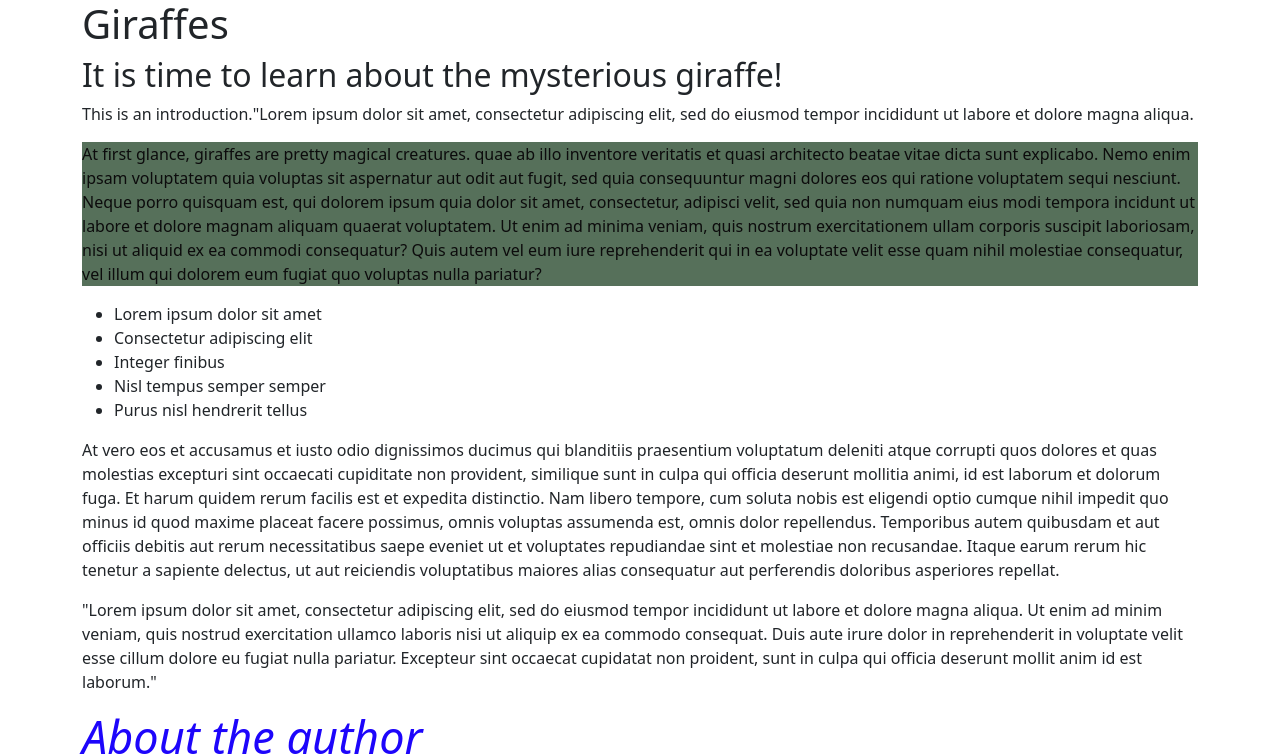
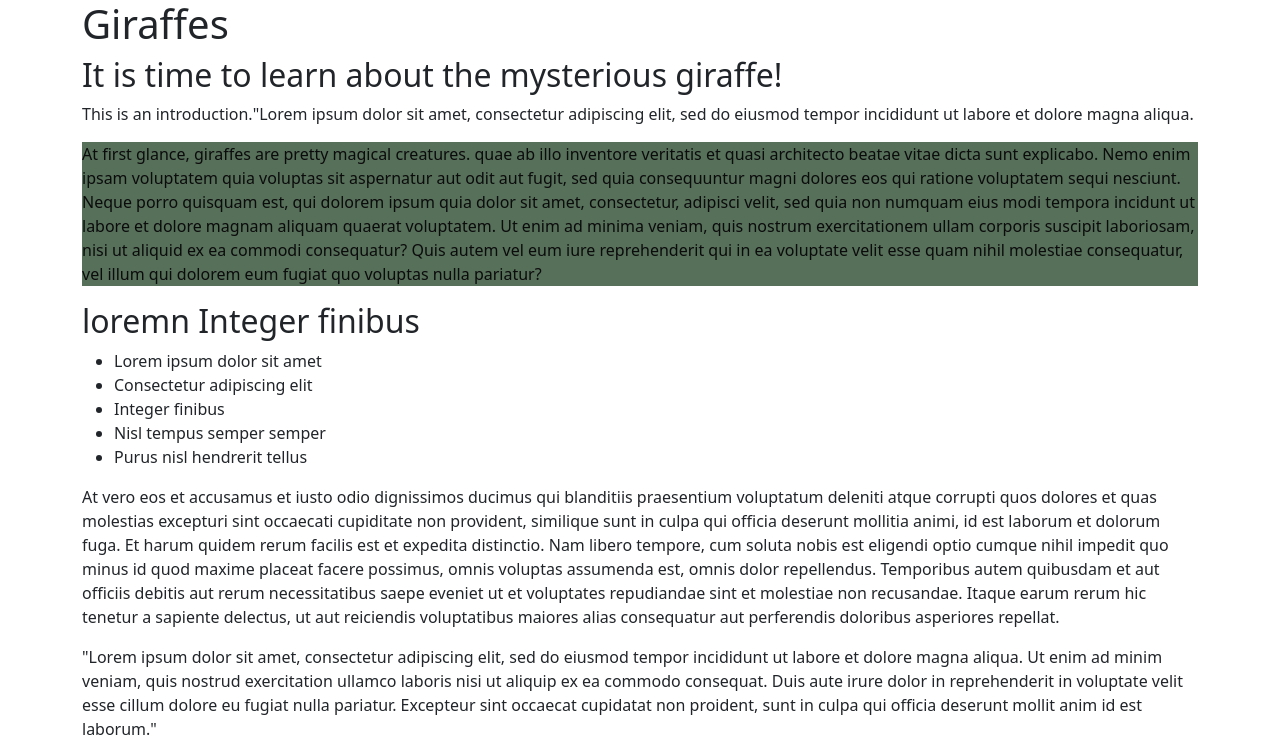
Before and after one commit to korasin/boot, a plain HTML site: page index.html in a window 1280 px wide. Shown: the top 754 px of the page. Drawn offline with Linux system fonts and the light colour scheme.

Commit message:
Add a header 2

```diff
--- a/index.html
+++ b/index.html
@@ -35,6 +35,10 @@
         Quis autem vel eum iure reprehenderit qui in ea
         voluptate velit esse quam nihil molestiae consequatur,
         vel illum qui dolorem eum fugiat quo voluptas nulla pariatur?</p>
+        <div>
+            <div>
+                <h2>loremn Integer finibus</h2>
+            </div>
             <ul>
                 <li>Lorem ipsum dolor sit amet</li>
                 <li>Consectetur adipiscing elit</li>
@@ -42,6 +46,7 @@
                 <li>Nisl tempus semper semper</li>
                 <li>Purus nisl hendrerit tellus</li>
             </ul>
+        </div>
 
         <p>At vero eos et accusamus et iusto odio dignissimos ducimus qui blanditiis
         praesentium voluptatum deleniti atque corrupti quos dolores et quas molestias
```
Lines whose indentation alone changed are shown as unchanged.
